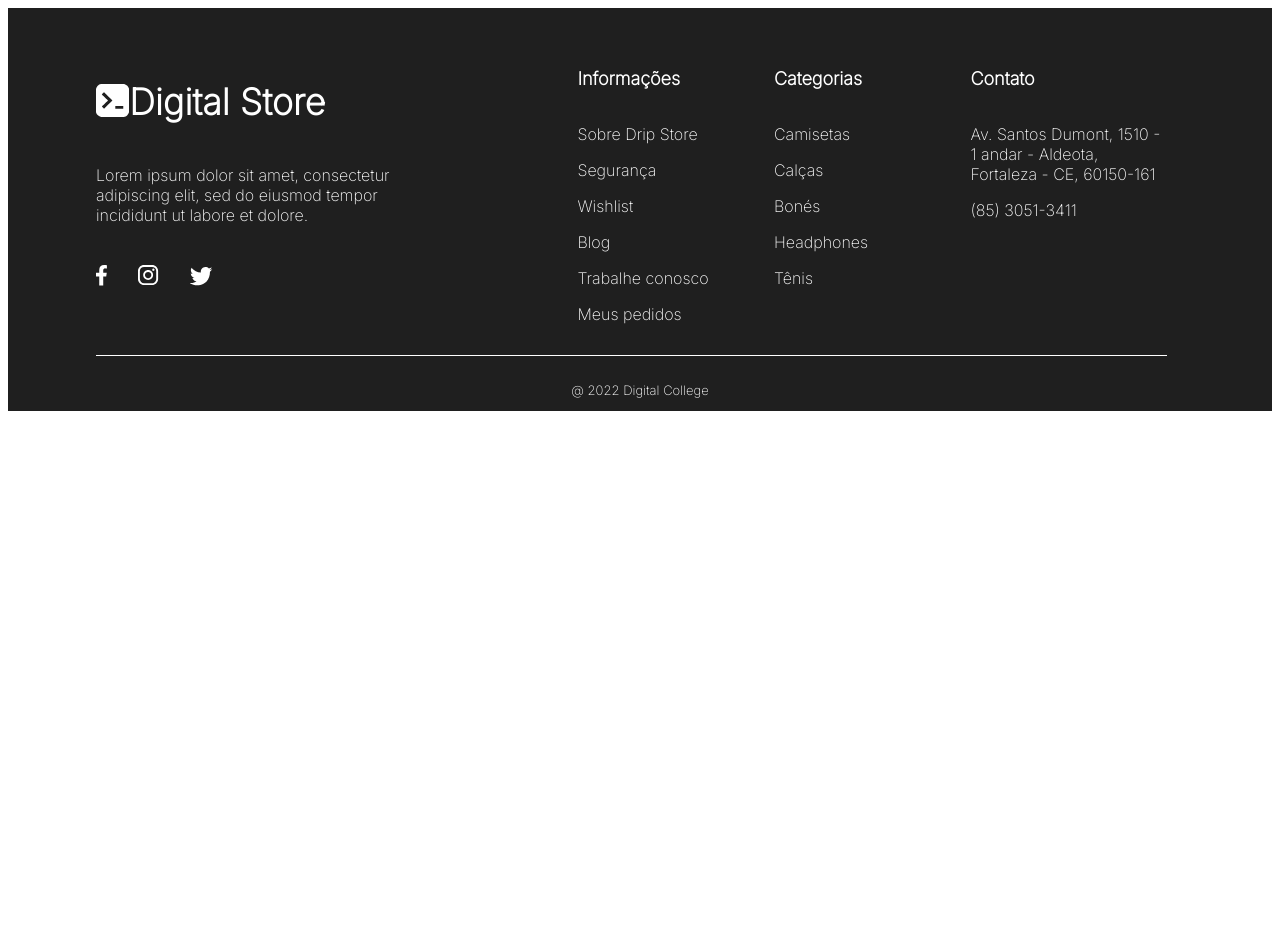
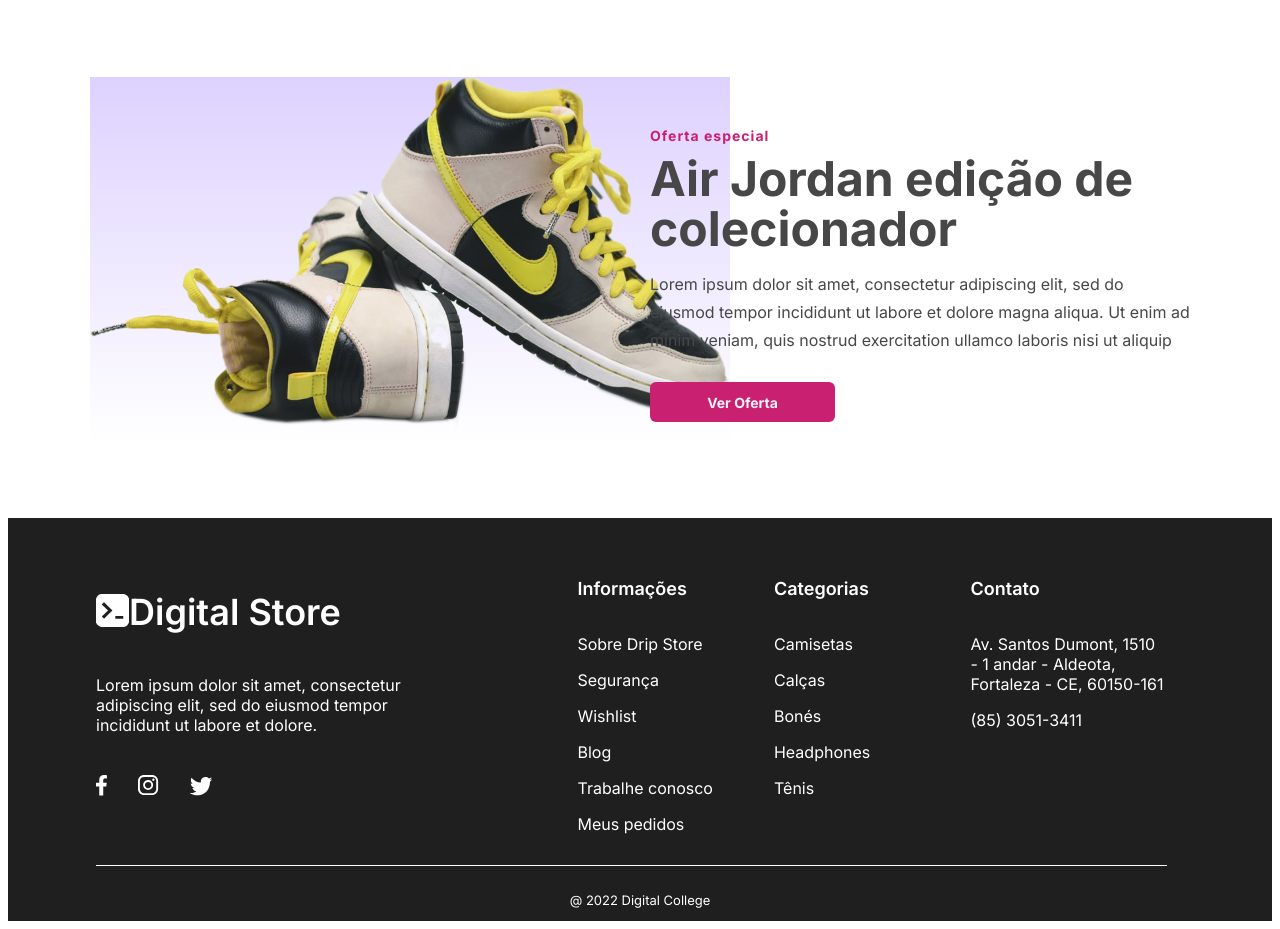
Before and after one commit to anyeleventura/projeto-final, a React (Create React App) app: page / in a window 1280 px wide. Before the commit the page ends 800 px from the top, so only its background shows below. Built offline with nearby package versions, Linux system fonts and the light colour scheme.

Commit message:
adiciona sessão oferta especial e atualiza estilo do rodapé

```diff
--- a/src/components/Button/index.js
+++ b/src/components/Button/index.js
@@ -2,7 +2,7 @@
 {
     return(
         <>
-        <button className={props.tipo}>{props.text}</button>
+        <button className={props.class}>{props.text}</button>
         </>
     )
 }
--- a/src/components/Footer/index.js
+++ b/src/components/Footer/index.js
@@ -13,13 +13,13 @@
             <div className="sectionup">
                 <div className=" about">
                     <div className="logo">
-                        <div><img src={Logodc}/></div>
+                        <div><img alt="logo da Digital College" src={Logodc}/></div>
                         <div><h3>Digital Store</h3></div>
                     </div>
                     <Paragrafo class="paragrafos paraabout" text="Lorem ipsum dolor sit amet, consectetur adipiscing elit, sed do eiusmod tempor incididunt ut labore et dolore."/>
-                    <a href='https://www.facebook.com'><img className="icon" src={Facebook}/></a>
-                    <a href='https://www.instagram.com'><img className="icon" src={Instagram}/></a>
-                    <a href='https://twitter.com/home'><img className="icon" src={Twitter}/></a>
+                    <a href='https://www.facebook.com'><img alt="logo do Facebook" className="icon" src={Facebook}/></a>
+                    <a href='https://www.instagram.com'><img alt="logo do Instagram" className="icon" src={Instagram}/></a>
+                    <a href='https://twitter.com/home'><img alt="logo do Twitter" className="icon" src={Twitter}/></a>
                 </div>
                 <div className="column">
                     <h4>Informações</h4>
--- a/src/components/Footer/style.css
+++ b/src/components/Footer/style.css
@@ -1,6 +1,4 @@
-@import url('https://fonts.googleapis.com/css2?family=Inter:wght@200&display=swap');
 footer {
-    font-family: 'Inter', sans-serif;
     background-color: #1F1F1F;
     color: #fff;
     margin: 0;
@@ -28,20 +26,21 @@
     padding-bottom: 15px;
 }
 h3 {
+    font-weight: 600;
     font-size: 36px;
 }
 h4 {
+    font-weight: 600;
     font-size: 18px;
     margin-bottom: 35px;
 }
 a {
+    font-weight: 400;
     text-decoration: none;
     color: inherit;
 }
-.paragrafos {
-    font-size: 16px;
-}
 .paraabout {
+    font-weight: 400;
     margin-top: 5px;
     margin-bottom: 40px;
     width: 307px;
--- /dev/null
+++ b/src/components/Section/index.js
@@ -0,0 +1,23 @@
+import Ofertaespecial from '../../Images/ofertaespecial.svg';
+import Paragrafo from '../Paragrafo';
+import Button from '../Button';
+import './style.css';
+
+export default function SectionSix()
+{
+    return(
+        <>
+            <section className="sectionsix">
+                <div className="colunaone">
+                    <img alt="foto de um AirJordan, edição  especial, nas cores preto e amarelo" className="image" src={Ofertaespecial}></img>
+                </div>
+                <div className="colunatwo">
+                    <h5><strong>Oferta especial</strong></h5>
+                    <h2><strong>Air Jordan edição de colecionador</strong></h2>
+                    <Paragrafo class="paragrafo" text="Lorem ipsum dolor sit amet, consectetur adipiscing elit, sed do eiusmod tempor incididunt ut labore et dolore magna aliqua. Ut enim ad minim veniam, quis nostrud exercitation ullamco laboris nisi ut aliquip"/>
+                    <Button class="buttonsee" text="Ver Oferta" />
+                </div>
+            </section>
+        </>
+    )
+}
--- /dev/null
+++ b/src/components/Section/style.css
@@ -0,0 +1,57 @@
+.sectionsix {
+    display: flex;
+    justify-content: center;
+    align-items: center;
+    width: 100%;
+    height: 510px;
+    margin-top: 3px;
+    background-color: #fff;
+}
+.colunaone {
+    width: 500px;
+    padding-right: 50px;
+}
+.colunatwo {
+    margin-left: 10px;
+    width: 540px;
+}
+h5 {
+    letter-spacing: 1px;
+    font-weight: 700;
+    font-size: 14px;
+    color: #C92071;
+    margin-bottom: 10px;
+}
+h2 {
+    line-height: 50px;
+    font-size: 48px;
+    color: #474747;
+    margin-top: 7px;
+    margin-bottom: 5px;
+}
+.paragrafo {
+    font-weight: 400;
+    font-size: 16px;
+    line-height: 28px;
+    color: #474747;
+    margin-bottom: 28px;
+}
+.buttonsee {
+    font-weight: 700;
+    background-color: #C92071;
+    color: #F5F5F5;
+    width: 185px;
+    height: 40px;
+    font-size: 14px;
+    border: none;
+    border-radius: 6px;
+}
+.buttonsee:hover {
+    background-color: #fff;
+    border: 1px solid #C92071;
+    color: #C92071;
+}
+.image {
+    width: 80vh;
+    background: linear-gradient(180deg, rgba(66, 0, 255, 0.25) -40.67%, rgba(255, 255, 255, 0) 100%);
+}
--- a/src/pages/Home/index.js
+++ b/src/pages/Home/index.js
@@ -1,8 +1,11 @@
 import Footer from '../../components/Footer';
+import SectionSix from '../../components/Section';
+import './style.css';
 export default function Home()
 {
     return(
         <>
+        <SectionSix/>
         <Footer/>
         </>
     )
--- a/src/pages/Home/style.css
+++ b/src/pages/Home/style.css
@@ -0,0 +1,5 @@
+@import url('https://fonts.googleapis.com/css2?family=Inter:wght@200;300;400;500;600;700&display=swap');
+
+* {
+    font-family: 'Inter', sans-serif;
+}
```
Also changed, not shown: src/components/Paragrafo/style.css (deleted).
